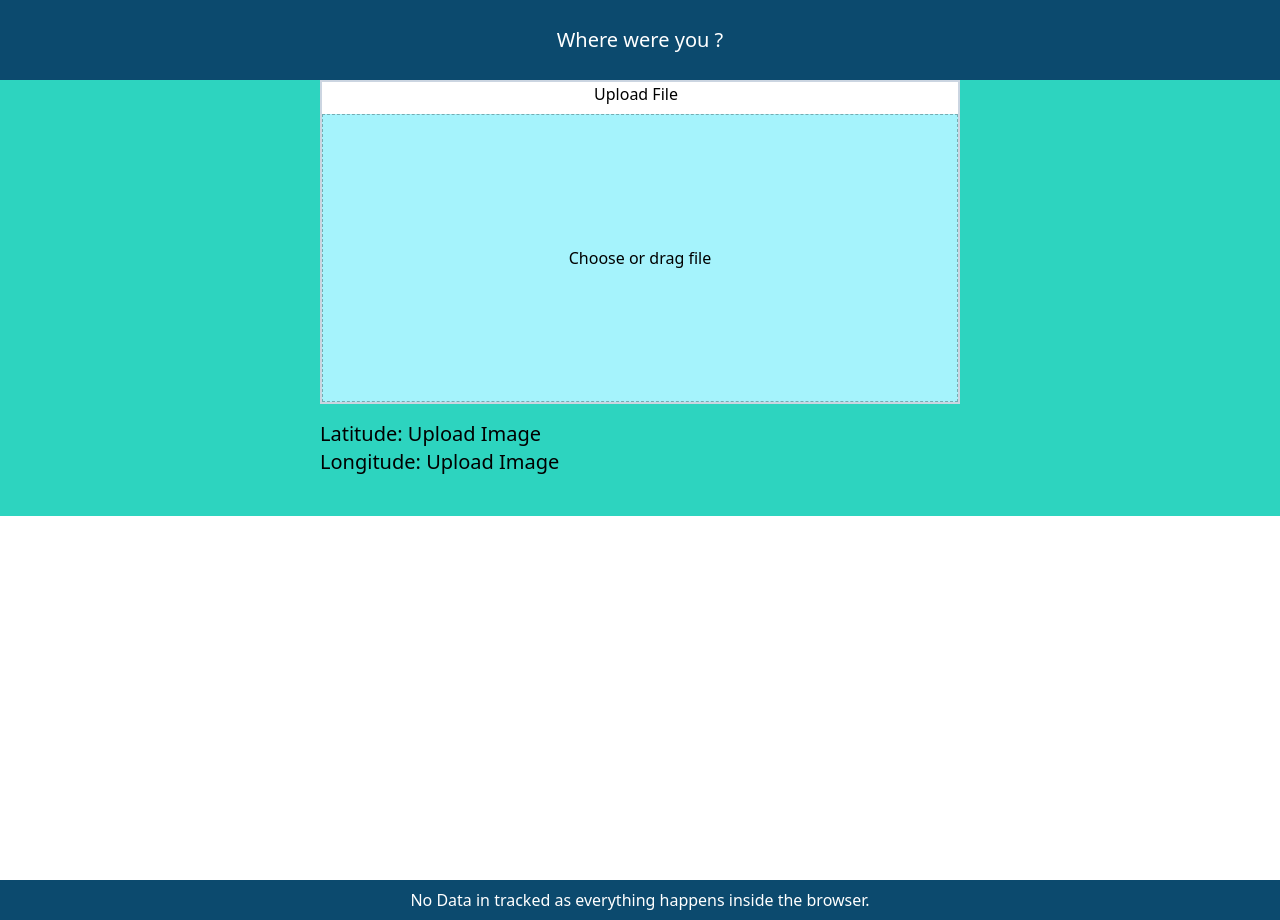
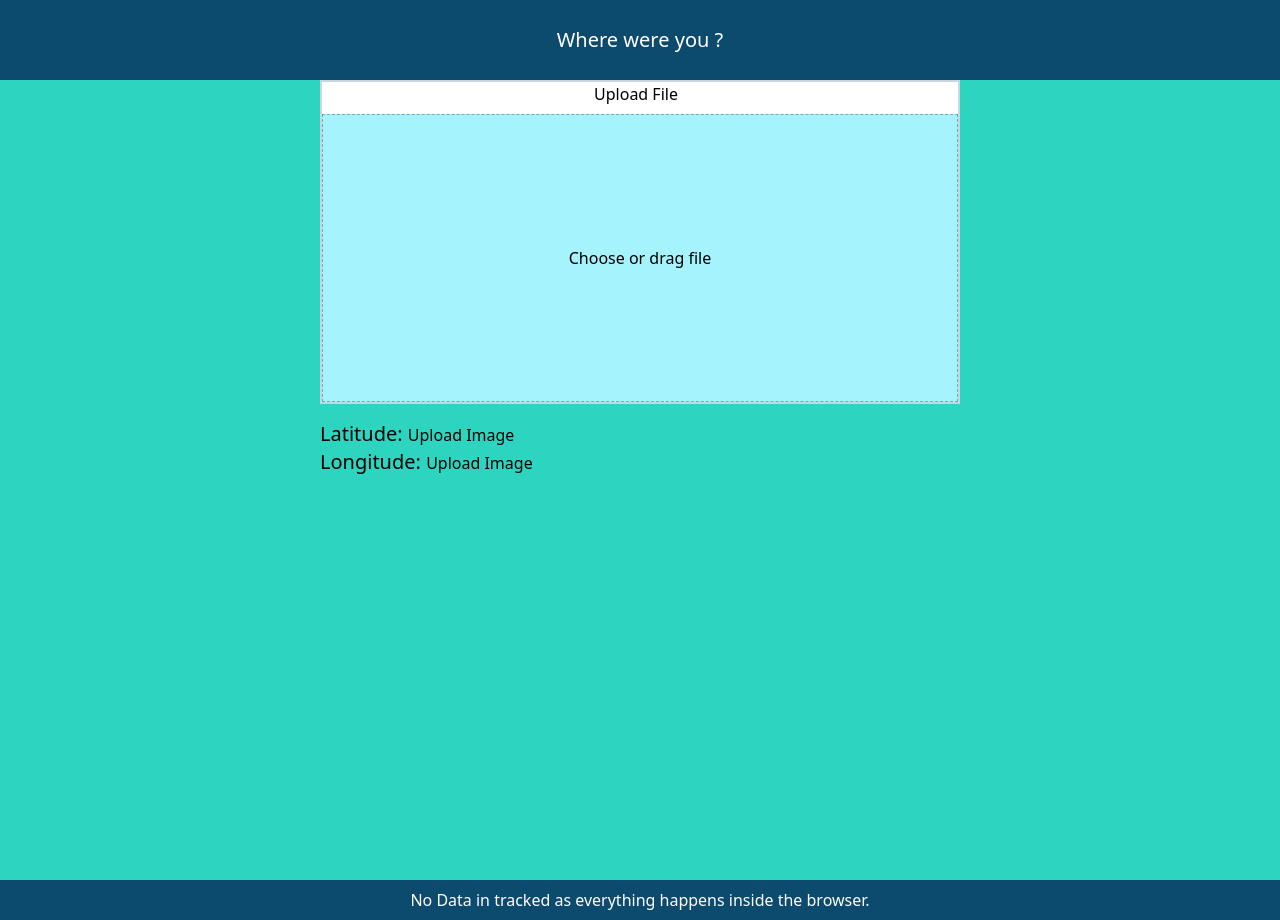
Before and after one commit to gyanAsh/where-were-you, a Next.js app: page / in a window 1280 px wide. Built offline with nearby package versions, Linux system fonts and the light colour scheme; some icons are missing.

Commit message:
Added new style along with image

```diff
--- a/components/Layout.js
+++ b/components/Layout.js
@@ -6,7 +6,7 @@ const Layout = ({children}) => {
   return (
       <div>
           <Header />
-            <main className="min-h-screen">
+            <main className="min-h-screen bg-teal-400">
                 {children}
             </main>
           <Footer/>
--- a/components/MainPage.js
+++ b/components/MainPage.js
@@ -9,14 +9,14 @@ const MainPage = () => {
     longitude: "Upload Image"
   });
   return (
-    <div className="flex flex-col items-center gap-4 bg-teal-400">
+    <div className="flex flex-col items-center gap-4">
       <Uplaod {...{ setSource, setLocation,location }} />
       <div className="flex w-1/2 gap-10">
         {source && <img className="h-auto w-1/2" src={source} alt="uploaded image" />}
         <div className="flex flex-col text-xl gap-10">
-          <div>
-            <p >Latitude: {location.latitude}</p>
-            <p>Longitude: {location.longitude}</p>
+          <div >
+            <p>Latitude: <span className="text-base">{location.latitude}</span></p>
+            <p>Longitude: <span className="text-base">{location.longitude}</span></p>
           </div>
           <div>
             {Number.isInteger(parseInt(location.latitude)) && <button className="rounded-md p-2 bg-cyan-200 hover:bg-blue-800 hover:text-white">
--- a/components/Upload/index.js
+++ b/components/Upload/index.js
@@ -11,21 +11,23 @@ const Uplaod = ({setSource,setLocation,location}) => {
     const onUpload = async(target) => {
         let file = target?.files[0];
         EXIF.getData(file, () => {
-            if (!file.exifdata.GPSLatitude || !file.exifdata.GPSLongitude)
-                return;
-            setLocation({
+            if (!file.exifdata.GPSLatitude || !file.exifdata.GPSLongitude) {
+                setLocation({
+                ...location,
+                latitude: "Not found",
+                longitude: "Not found"
+            });
+            } else {
+                setLocation({
                 ...location,
                 latitude: file.exifdata.GPSLatitude[0].toString(),
                 longitude: file.exifdata.GPSLongitude[0].toString()
             });
+            }
         });
 
         setSource(URL.createObjectURL(file));
-        setLocation({
-            ...location,
-            latitude: "Data not found",
-            longitude: "Data not found"
-        });
+
 
         if (file && inputRef.current) {
             inputRef.current.value = null
```
Also changed, not shown: public/result.JPG.
